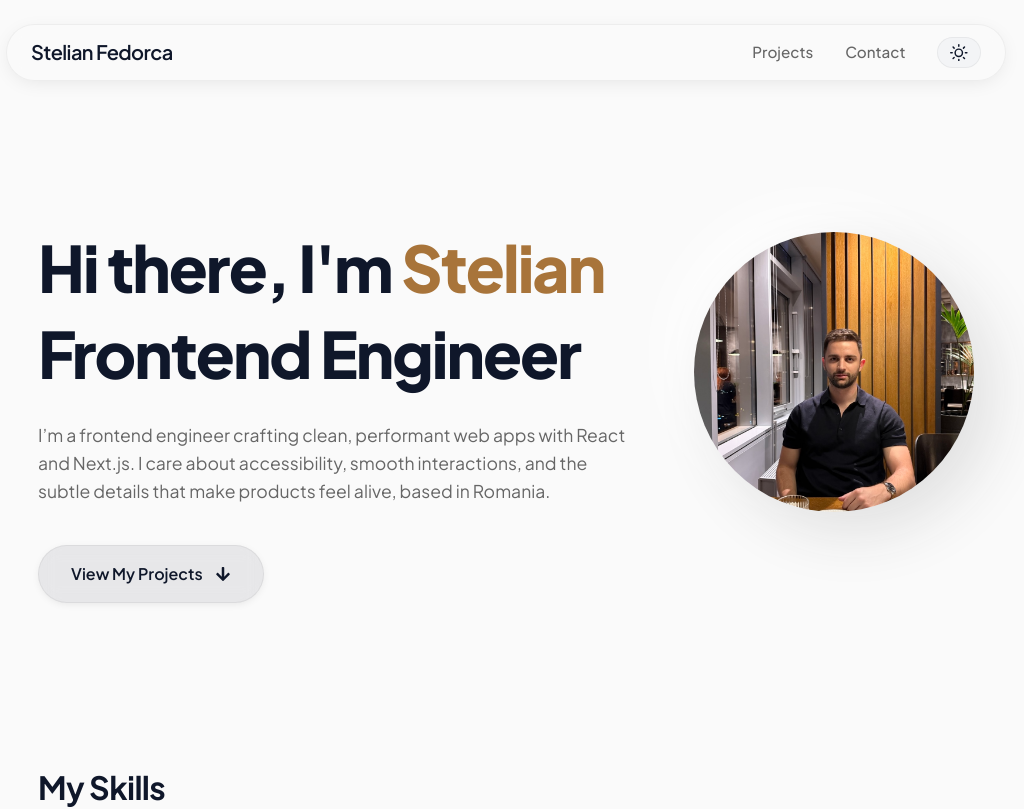
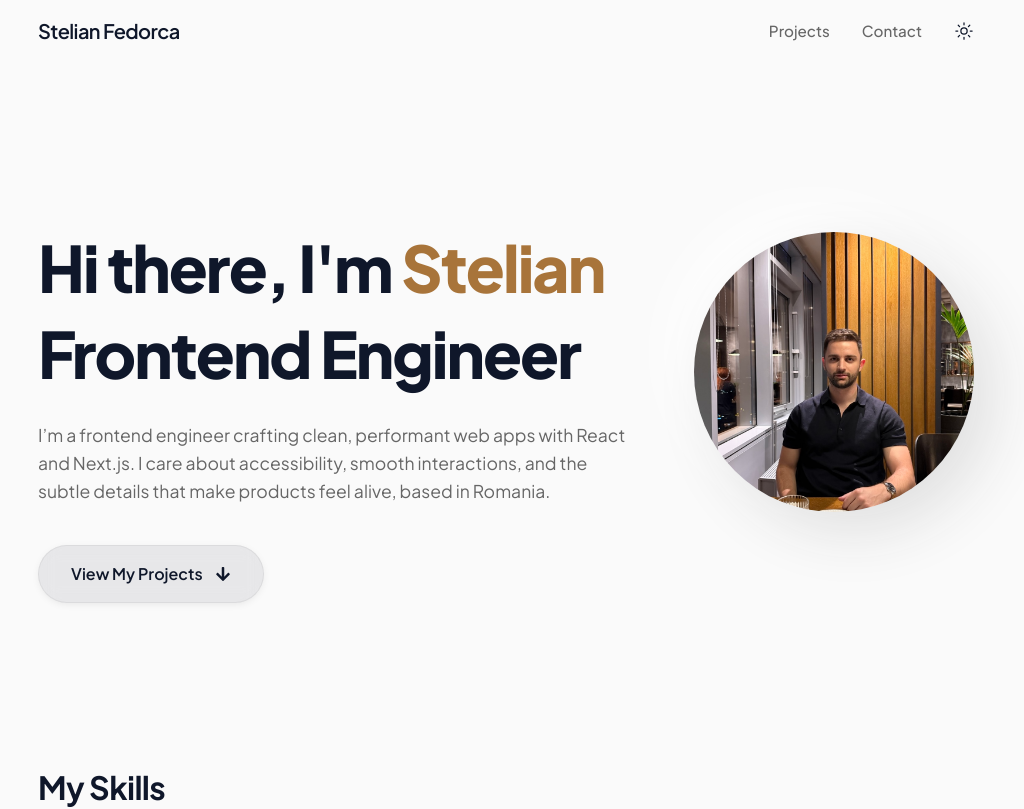
Before and after one commit to stelianfedorca/portofolio, a Next.js app: page / in a window 1280 px wide. Shown: the top 809 px of the page, without its empty margins (134-1158 px from the left). Built offline with nearby package versions, Linux system fonts and the light colour scheme.

Commit message:
Update header layout and theme toggle styling, increase minimum tap target to 44x44

```diff
--- a/src/components/StickyHeader.tsx
+++ b/src/components/StickyHeader.tsx
@@ -4,7 +4,7 @@ import { useState, useEffect, useRef } from "react";
 import styled from "styled-components";
 import Link from "next/link";
 import { motion, AnimatePresence } from "framer-motion";
-import { IoClose, IoMenu } from "react-icons/io5";
+import { IoCloseOutline, IoMenuOutline } from "react-icons/io5";
 import ThemeToggle from "./ThemeToggle";
 import { useClickOutside } from "../hooks/useClickOutside";
 
@@ -12,33 +12,35 @@ import { useClickOutside } from "../hooks/useClickOutside";
 
 const HeaderContainer = styled.header`
   position: fixed;
-  top: 1rem;
+  top: 0;
   left: 0;
   right: 0;
   z-index: 100;
-  padding: 0 1rem;
   pointer-events: none; /* Let clicks pass through around the bar */
-
-  @media (min-width: 768px) {
-    top: 1.5rem;
-    padding: 0 2rem;
-  }
 `;
 
 const FloatingBar = styled(motion.div)`
+  width: 100%;
+  background: color-mix(in srgb, var(--background), transparent 20%);
+  backdrop-filter: blur(12px);
+  -webkit-backdrop-filter: blur(12px);
+  /* border-bottom: 1px solid var(--border-color);
+  box-shadow: 0 4px 20px -5px rgba(0, 0, 0, 0.1); */
+  pointer-events: auto; /* Re-enable clicks on the bar */
+`;
+
+const InnerContainer = styled.div`
   max-width: 1000px;
   margin: 0 auto;
-  background: color-mix(in srgb, var(--background), transparent 20%);
-  backdrop-filter: blur(10px);
-  -webkit-backdrop-filter: blur(12px);
-  border: 1px solid var(--border-color);
-  border-radius: 9999px;
-  padding: 0.75rem 1.5rem;
+  padding: 1rem 1.5rem;
   display: flex;
   align-items: center;
   justify-content: space-between;
-  box-shadow: 0 4px 20px -5px rgba(0, 0, 0, 0.1);
-  pointer-events: auto; /* Re-enable clicks on the bar */
+  width: 100%;
+
+  @media (min-width: 768px) {
+    padding: 1rem 2rem;
+  }
 `;
 
 const BrandName = styled(Link)`
@@ -74,10 +76,10 @@ const NavLink = styled(Link)`
   }
 `;
 
-const MobileActions = styled.div`
+const MobileNav = styled.div`
   display: flex;
   align-items: center;
-  gap: 1rem;
+  gap: 1.25rem;
 
   @media (min-width: 768px) {
     display: none;
@@ -85,27 +87,33 @@ const MobileActions = styled.div`
 `;
 
 const MenuButton = styled.button`
+  position: relative;
   background: none;
   border: none;
   color: var(--text-primary);
-  font-size: 1.5rem;
-  font-weight: 300;
   cursor: pointer;
   display: flex;
   align-items: center;
   justify-content: center;
-  z-index: 102;
 
-  /* svg {
-    transform: scaleY(0.8);
-  } */
+  &::after {
+    --click-target-minimum: 44px;
+    --inset-by: min(0px, calc((100% - var(--click-target-minimum)) / 2));
+
+    position: absolute;
+    content: "";
+    top: var(--inset-by);
+    left: var(--inset-by);
+    right: var(--inset-by);
+    bottom: var(--inset-by);
+  }
 `;
 
 // --- Mobile Overlay ---
 
 const Overlay = styled(motion.div)`
   position: fixed;
-  top: 5rem;
+  top: 4.5rem;
   right: 1rem;
   width: auto;
   min-width: 200px;
@@ -218,10 +226,11 @@ export default function StickyHeader() {
   return (
     <HeaderContainer>
       <FloatingBar
-        initial={{ y: -20, opacity: 0 }}
-        animate={{ y: 0, opacity: 1 }}
-        transition={{ duration: 0.5, ease: "easeOut", delay: 0.1 }}
+      // initial={{ y: -20, opacity: 0 }}
+      // animate={{ y: 0, opacity: 1 }}
+      // transition={{ duration: 0.5, ease: "easeOut", delay: 0.1 }}
       >
+        <InnerContainer>
           <BrandName href="/" onClick={scrollToTop}>
             Stelian Fedorca
           </BrandName>
@@ -234,16 +243,21 @@ export default function StickyHeader() {
           </DesktopNav>
 
           {/* Mobile Actions */}
-        <MobileActions>
+          <MobileNav>
             <ThemeToggle />
             <MenuButton
               ref={menuButtonRef}
               onClick={toggleMenu}
               aria-label="Toggle menu"
             >
-            {isOpen ? <IoClose /> : <IoMenu />}
+              {isOpen ? (
+                <IoCloseOutline size={30} />
+              ) : (
+                <IoMenuOutline size={30} />
+              )}
             </MenuButton>
-        </MobileActions>
+          </MobileNav>
+        </InnerContainer>
       </FloatingBar>
 
       {/* Mobile Dropdown Menu */}
--- a/src/components/ThemeToggle.tsx
+++ b/src/components/ThemeToggle.tsx
@@ -1,25 +1,38 @@
 "use client";
 
 import styled from "styled-components";
-import { FiMoon, FiSun } from "react-icons/fi";
+import { IoMoonOutline, IoSunnyOutline } from "react-icons/io5";
 
 import { useTheme } from "./ThemeProvider";
 
 const ToggleButton = styled.button`
+  position: relative;
   display: inline-flex;
   align-items: center;
+  justify-content: center;
   gap: 0.5rem;
-  padding: 0.35rem 0.75rem;
   border-radius: 9999px;
-  border: 1px solid var(--border-color);
-  background: var(--bg-secondary);
+  /* border: 1px solid var(--border-color); */
+  border: 0;
+  background: none;
   color: var(--text-primary);
-  font-weight: 600;
   cursor: pointer;
   transition: background-color 0.2s ease, transform 0.2s ease;
 
+  &::after {
+    --click-target-minimum: 44px;
+    --inset-by: min(0px, calc((100% - var(--click-target-minimum)) / 2));
+
+    content: "";
+    position: absolute;
+    top: var(--inset-by);
+    left: var(--inset-by);
+    right: var(--inset-by);
+    bottom: var(--inset-by);
+  }
+
   &:hover {
-    background: var(--bg-tertiary);
+    /* background: var(--bg-tertiary); */
     transform: scale(1.05);
   }
 
@@ -46,7 +59,7 @@ export default function ThemeToggle() {
       onClick={toggleTheme}
       aria-label={`Switch to ${isLight ? "dark" : "light"} mode`}
     >
-      {isLight ? <FiSun /> : <FiMoon />}
+      {isLight ? <IoSunnyOutline size={20} /> : <IoMoonOutline size={20} />}
     </ToggleButton>
   );
 }
```
Lines whose indentation alone changed are shown as unchanged.
